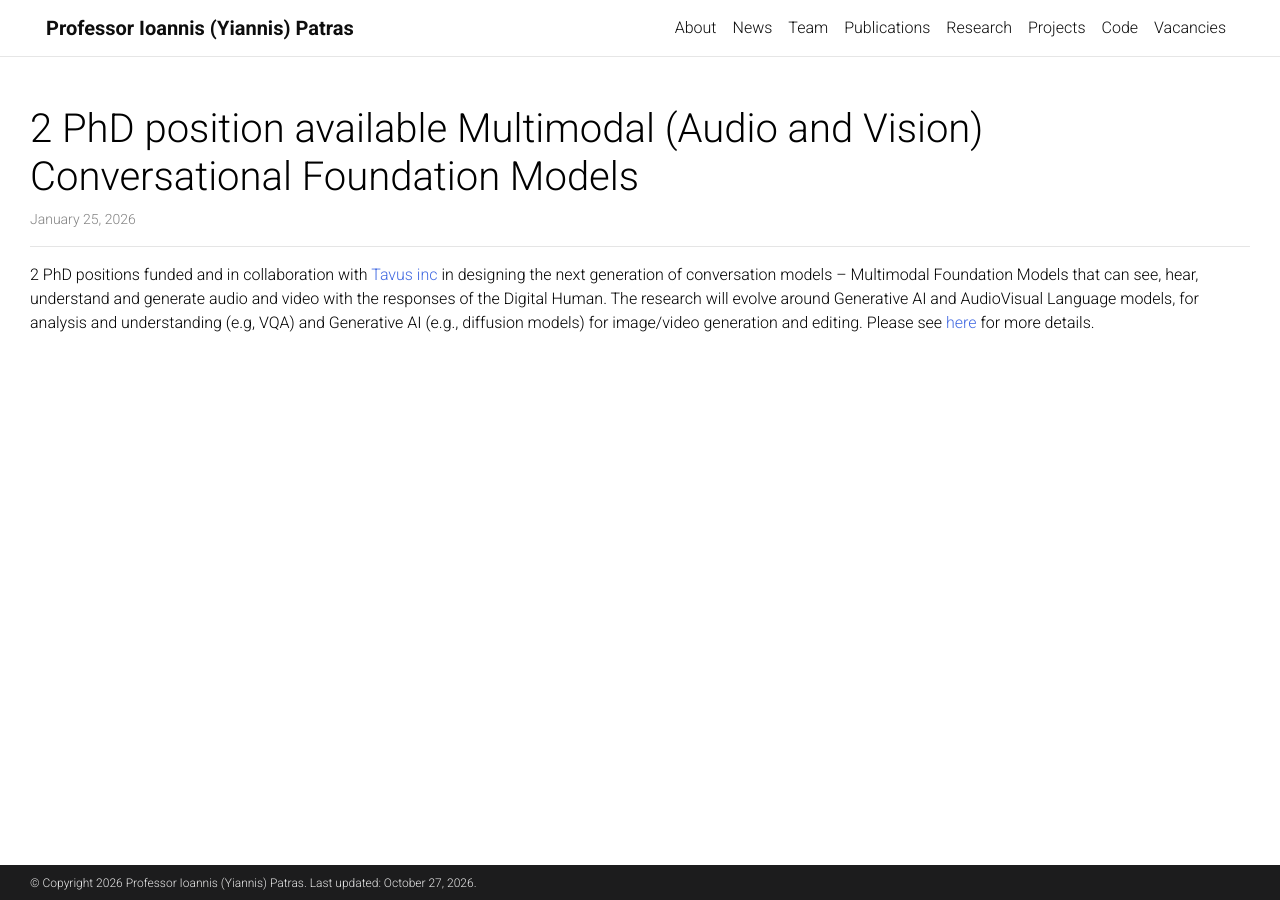
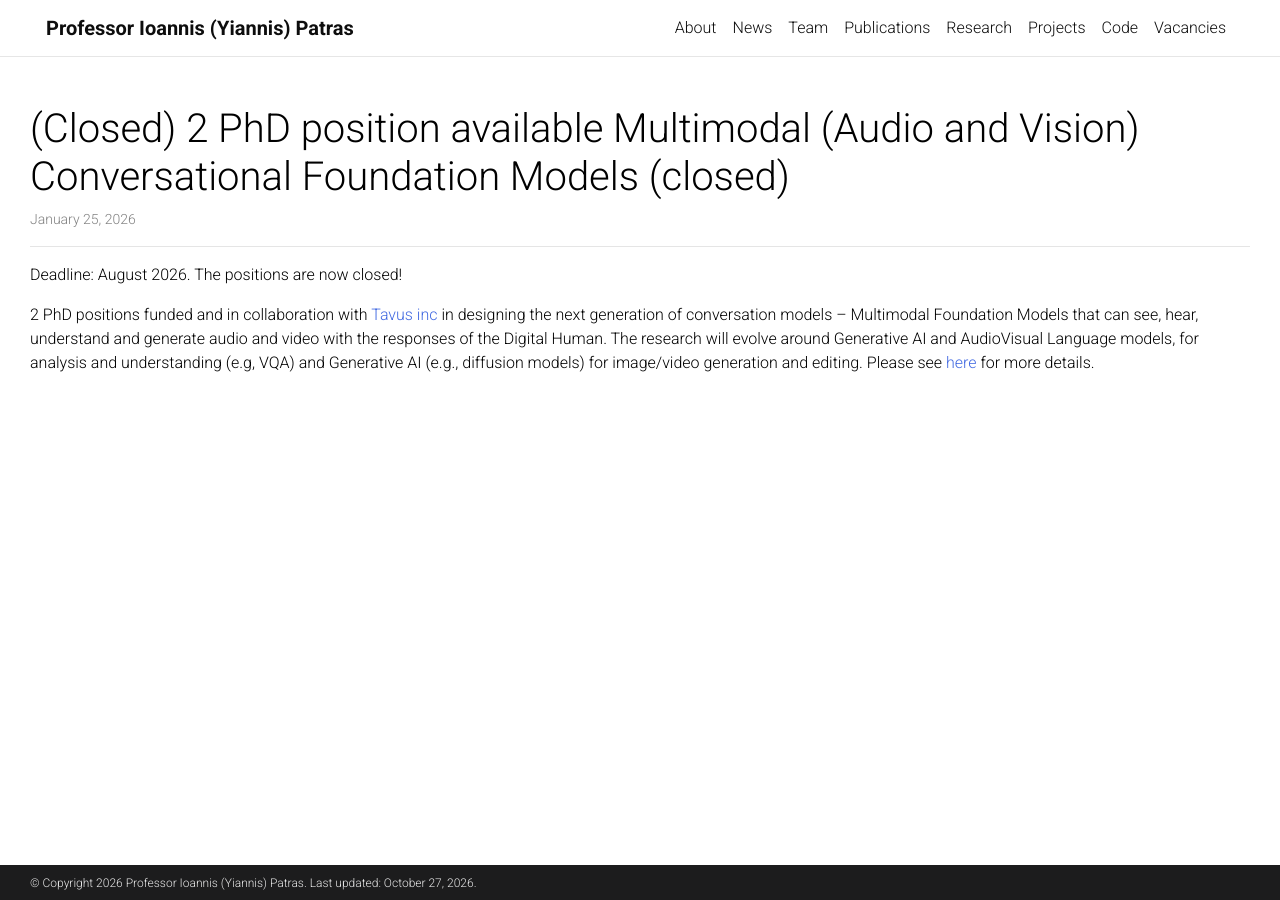
Before and after one commit to Computer-Vision-and-Human-Sensing-Lab/cvhs-website, a Jekyll site: the page built from _news/2026-PhDStudentships.md, in a window 1280 px wide. Built offline with Jekyll 4.4.1, drawn with Linux system fonts in a browser that asks for light colours; comment, search, counter and statistics services are not loaded; a style sheet for code colours, icons or effects is not loaded.

Commit message:
Update 2026-PhDStudentships.md

```diff
--- a/_news/2026-PhDStudentships.md
+++ b/_news/2026-PhDStudentships.md
@@ -1,7 +1,10 @@
 ---
 layout: post
-title: 2 PhD position available Multimodal (Audio and Vision) Conversational Foundation Models
+title: (Closed) 2 PhD position available Multimodal (Audio and Vision) Conversational Foundation Models (closed)
 date: 2026-01-25 16:11:00-0400
 inline: false
 ---
+
+Deadline: August 2026. The positions are now closed!
+
 2 PhD positions funded and in collaboration with [Tavus inc](https://www.tavus.io/)  in designing the next generation of conversation models -- Multimodal Foundation Models that can see, hear, understand and generate audio and video with the responses of the Digital Human. The research will evolve around Generative AI and AudioVisual Language models, for analysis and understanding (e.g, VQA) and Generative AI (e.g., diffusion models) for image/video generation and editing. Please see [here](https://ipatras.github.io/vacancies/) for more details.
```
